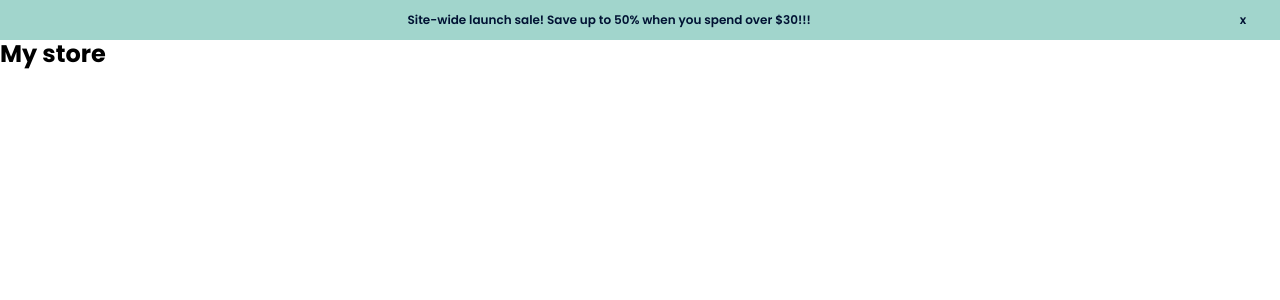
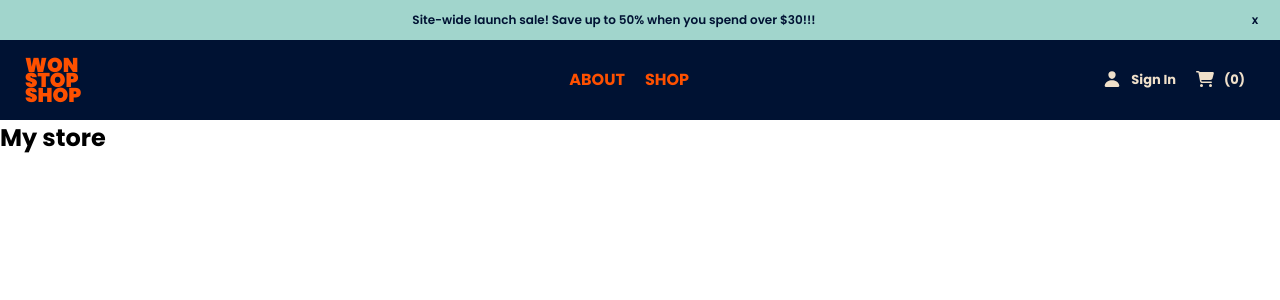
Before and after one commit to tdematos/Ecommerce-Store, a React (Vite) app in the folder ecom-website-project/: page / in a window 1280 px wide. Shown: the top 300 px of the page. Built offline with nearby package versions, Linux system fonts and the light colour scheme.

Commit message:
[nav] - create navigation menu component and style, also import incons to place in the nav menu

```diff
--- a/ecom-website-project/package.json
+++ b/ecom-website-project/package.json
@@ -11,7 +11,8 @@
   },
   "dependencies": {
     "react": "^18.2.0",
-    "react-dom": "^18.2.0"
+    "react-dom": "^18.2.0",
+    "react-icons": "^5.0.1"
   },
   "devDependencies": {
     "@types/react": "^18.2.66",
--- a/ecom-website-project/src/components/Banner.tsx
+++ b/ecom-website-project/src/components/Banner.tsx
@@ -3,14 +3,14 @@ import "../style/hompage.css";
 const Banner = () => {
   return (
     <>
-      <dialog className="banner">
+      <section className="banner">
         <p className="announcement">
           Site-wide launch sale! Save up to 50% when you spend over $30!!!{" "}
         </p>
         <div className="close-button">
           <p>x</p>
         </div>
-      </dialog>
+      </section>
     </>
   );
 };
--- /dev/null
+++ b/ecom-website-project/src/components/NavLinks.tsx
@@ -0,0 +1,28 @@
+import React from "react";
+import "../style/hompage.css";
+
+interface NavLinksProps {
+  aboutme: string;
+  shop: string;
+}
+
+const NavLinks: React.FC<NavLinksProps> = (props) => {
+  return (
+    <div className="menu-selection">
+      <ul>
+        <li>
+          <a href="" className="nav-link">
+            {props.aboutme}
+          </a>
+        </li>
+        <li>
+          <a href="" className="nav-link">
+            {props.shop}
+          </a>
+        </li>
+      </ul>
+    </div>
+  );
+};
+
+export default NavLinks;
--- a/ecom-website-project/src/components/Navigation.tsx
+++ b/ecom-website-project/src/components/Navigation.tsx
@@ -1,8 +1,25 @@
+import "../style/hompage.css";
+import { FaCartShopping } from "react-icons/fa6";
+import { IoPerson } from "react-icons/io5";
+import NavLinks from "./NavLinks";
+import Link from "react";
+
 const NavBar = () => {
   return (
     <>
-      <nav>
+      <nav className="navbar">
         <h2 className="logo">WON STOP SHOP</h2>
+        <NavLinks aboutme="ABOUT" shop="SHOP" />
+        <div className="checkout">
+          <a href="" className="checkout-link">
+            <IoPerson className="icon" />
+            Sign In
+          </a>
+          <a href="" className="checkout-link">
+            <FaCartShopping className="icon" />
+            (0)
+          </a>
+        </div>
       </nav>
     </>
   );
--- a/ecom-website-project/src/style/hompage.css
+++ b/ecom-website-project/src/style/hompage.css
@@ -40,3 +40,67 @@
   background-color: lightcoral;
   color: rgb(104, 1, 1);
 }
+
+/*Styling for the navidation bar goes below*/
+.navbar {
+  width: 100%;
+  height: 80px;
+  background-color: #001233;
+  position: sticky;
+  color: #fe5000;
+  display: flex;
+  flex-direction: row;
+  justify-content: space-between;
+  align-items: center;
+}
+
+.logo {
+  width: 100px;
+  line-height: 15px;
+  font-weight: 900;
+  font-size: 20px;
+  margin-left: 25px;
+}
+
+.menu-selection > ul {
+  display: flex;
+  flex-direction: row;
+  list-style-type: none;
+}
+
+.nav-link {
+  text-decoration: none;
+  padding: 10px;
+  color: #fe5000;
+  font-weight: 700;
+}
+
+.nav-link:hover {
+  color: #efe0ca;
+}
+
+.checkout {
+  display: flex;
+  flex-direction: row;
+  justify-content: center;
+  align-items: center;
+  margin-right: 25px;
+}
+.checkout-link {
+  display: flex;
+  flex-direction: row;
+  text-decoration: none;
+  color: #efe0ca;
+  font-weight: 700;
+  font-size: 13px;
+  padding: 10px;
+}
+
+.checkout-link:hover {
+  color: #fe5000;
+}
+
+.icon {
+  margin-right: 10px;
+  font-size: 18px;
+}
--- a/ecom-website-project/tsconfig.json
+++ b/ecom-website-project/tsconfig.json
@@ -7,6 +7,7 @@
     "skipLibCheck": true,
 
     /* Bundler mode */
+    "allowSyntheticDefaultImports": true,
     "moduleResolution": "bundler",
     "allowImportingTsExtensions": true,
     "resolveJsonModule": true,
```
Also changed, not shown: 1 other file (tests, documents, lock files or other folders).
